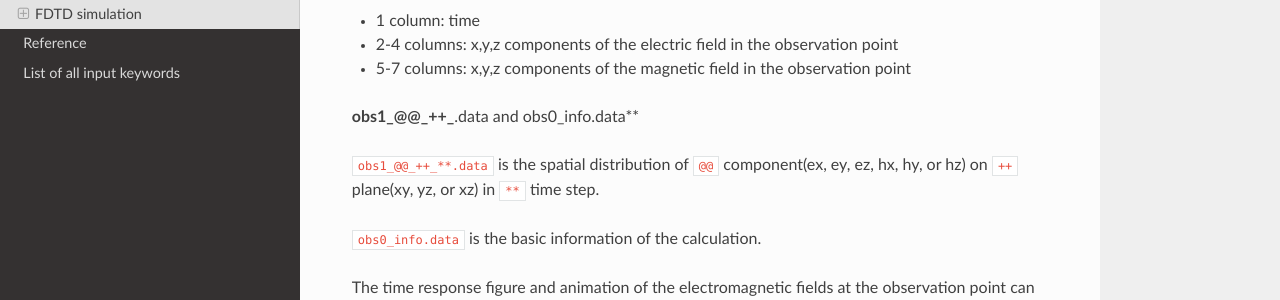
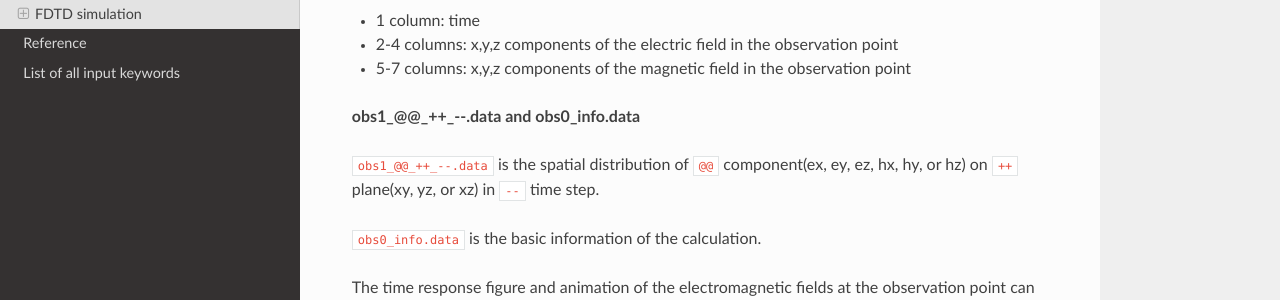
Before and after one commit to SALMON-TDDFT/SALMON-DOCS, a Sphinx documentation site: the page built from source/exercises.rst, in a window 1280 px wide and 900 px high, scrolled down 62696 px. Shown: the part 363-663 px from the top of the window. Built offline with Sphinx 7.4.7 and the Read the Docs theme 2.0.0, drawn with Linux system fonts in a browser that asks for light colours; formulas are drawn with MathJax 3.

```diff
--- a/source/exercises.rst
+++ b/source/exercises.rst
@@ -3530,9 +3530,9 @@ For time steps from 1 to nt_em,
 -  2-4 columns: x,y,z components of the electric field in the observation point
 -  5-7 columns: x,y,z components of the magnetic field in the observation point
 
-**obs1_@@_++_**.data and obs0_info.data**
-
-``obs1_@@_++_**.data`` is the spatial distribution of ``@@`` component(ex, ey, ez, hx, hy, or hz) on ``++`` plane(xy, yz, or xz) in ``**`` time step.
+**obs1_@@_++_--.data and obs0_info.data**
+
+``obs1_@@_++_--.data`` is the spatial distribution of ``@@`` component(ex, ey, ez, hx, hy, or hz) on ``++`` plane(xy, yz, or xz) in ``--`` time step.
 
 ``obs0_info.data`` is the basic information of the calculation.
 
```
